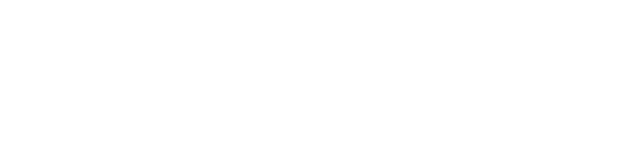
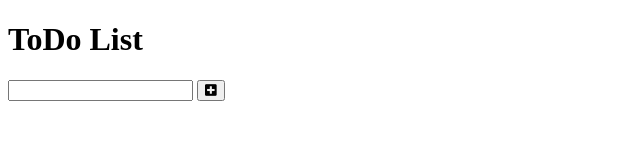
Before and after one commit to Mohadeseasadi/TodoList, a plain HTML site: page index.htm in a window 1280 px wide. Shown: the whole page, without its empty margins (0-640 px from the left). Drawn offline with Linux system fonts and the light colour scheme.

Commit message:
HTML : connection to another files,create elements to import works and create list for showing

```diff
--- a/index.htm
+++ b/index.htm
@@ -4,14 +4,29 @@
     <meta charset="UTF-8">
     <meta name="viewport" content="width=device-width, initial-scale=1.0">
     <title>Document</title>
+    <!-- links -->
+    <link rel="stylesheet" href="https://cdnjs.cloudflare.com/ajax/libs/font-awesome/5.12.1/css/all.min.css"
+    integrity="sha256-mmgLkCYLUQbXn0B1SRqzHar6dCnv9oZFPEC1g1cwlkk=" crossorigin="anonymous" />
     <link rel="stylesheet" href="./style.css">
 </head>
 <body>
+    <header>
+        <h1>ToDo List</h1>
+    </header>
+    <!-- input and plus button -->
+    <div>
+        <input type="text" id="todo-input">
+        <button type="submit" id="todo-button">
+            <i class="fas fa-plus-square"></i>
+        </button>
+    </div>
+    <br>
+    <!--added to the form with js-->
+    <div id="todo-container">
+        <ul id="todo-list"></ul>
+    </div>
 
-
-
-
-
+    <!-- connect js -->
     <script src="./main.js"></script>
 </body>
 </html>
```
